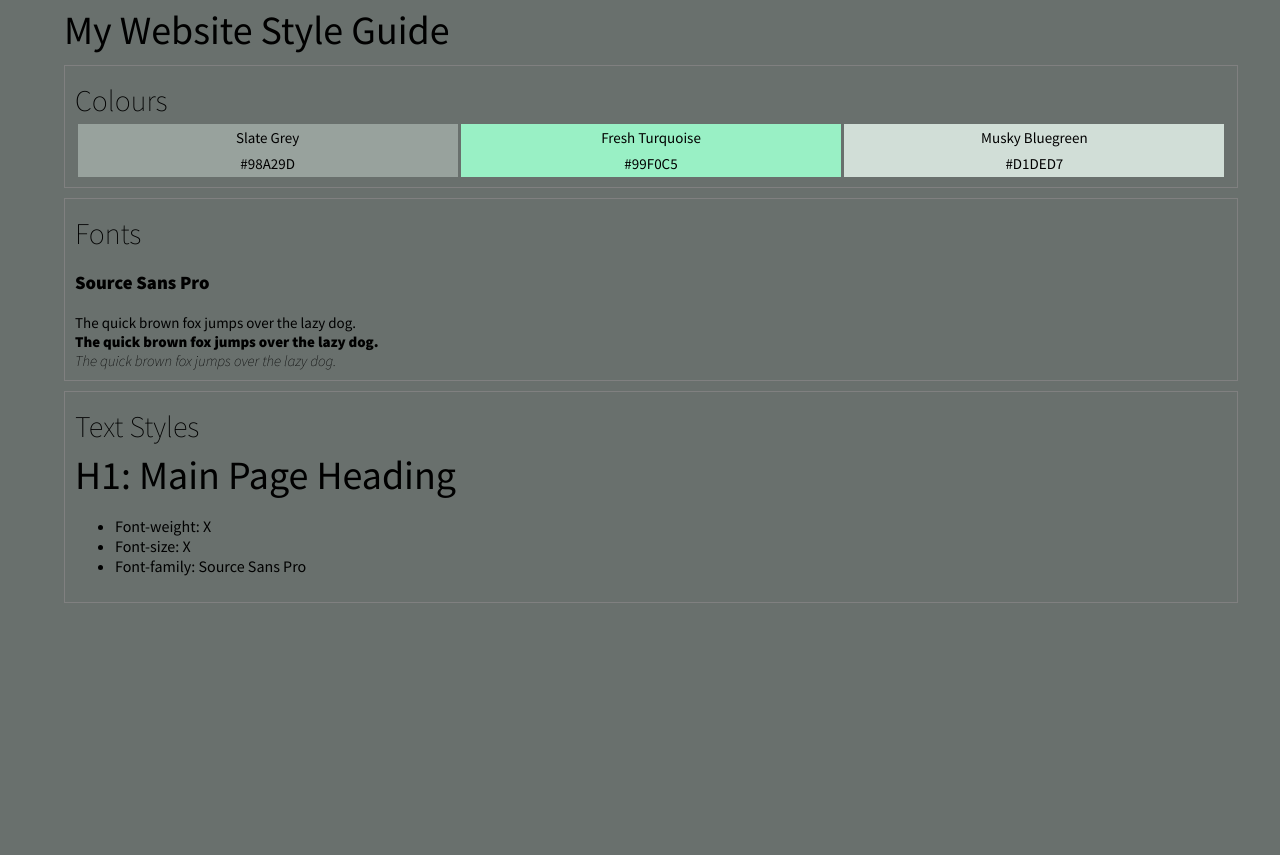
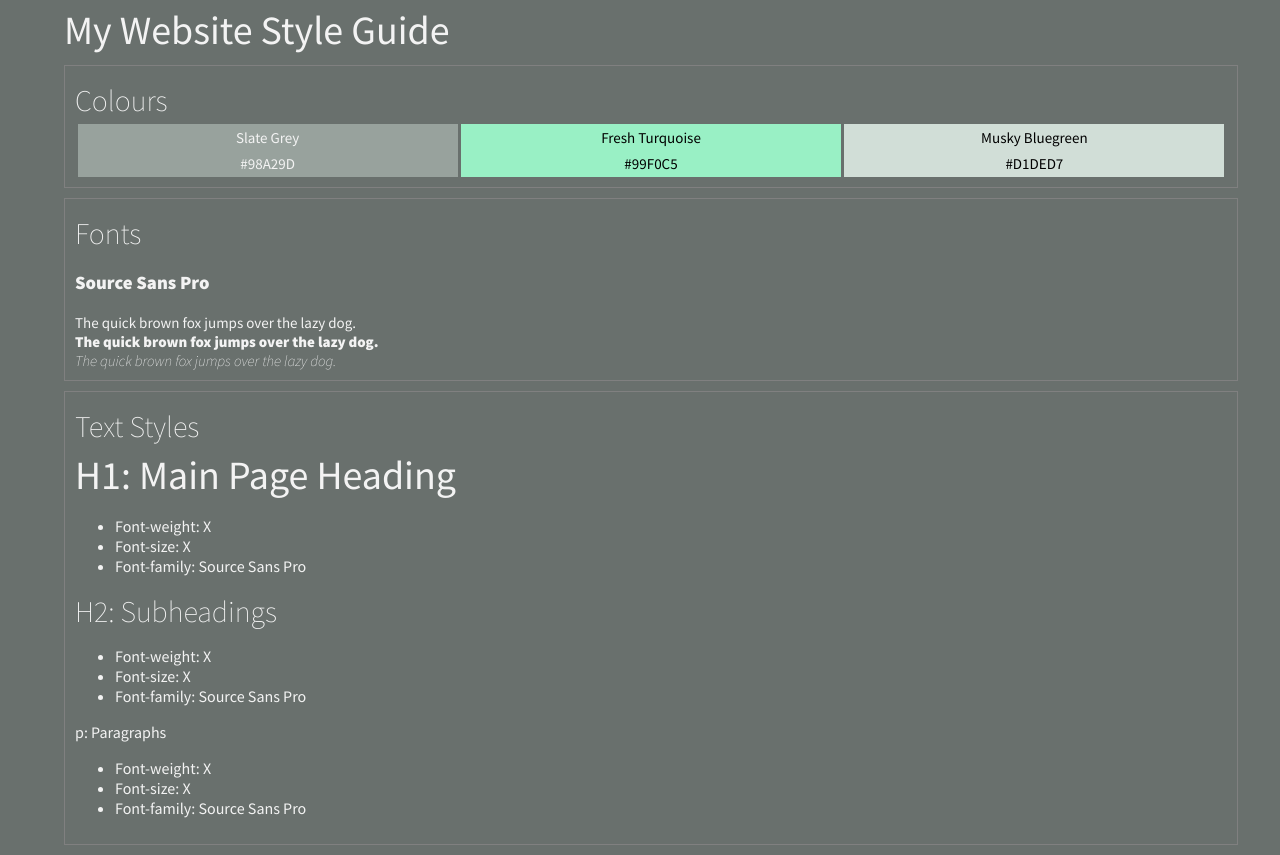
Before and after one commit to thisisjt13/websitedesignsystem, a plain HTML site: page index.html in a window 1280 px wide. Before the commit the page ends 800 px from the top, so only its background shows below. Drawn offline with Linux system fonts and the light colour scheme.

Commit message:
text styles added. first draft complete

```diff
--- a/index.html
+++ b/index.html
@@ -51,7 +51,20 @@
                 <li>Font-size: X</li>
                 <li>Font-family: Source Sans Pro</li>
             </ul>
-        </div>
+
+            <h2>H2: Subheadings</h2>
+        <ul>
+            <li>Font-weight: X</li>
+            <li>Font-size: X</li>
+            <li>Font-family: Source Sans Pro</li>
+        </ul>
+        <p>p: Paragraphs</p>
+        <ul>
+            <li>Font-weight: X</li>
+            <li>Font-size: X</li>
+            <li>Font-family: Source Sans Pro</li>
+        </ul>
+    </div>
 
 
 
--- a/styles.css
+++ b/styles.css
@@ -3,6 +3,7 @@ body {
     font-family: 'Source Sans Pro', sans-serif;
     display:block;
     background-color: #69706D;
+    color: #F3F3F3;
 }
 
 .boxtitle {
```
